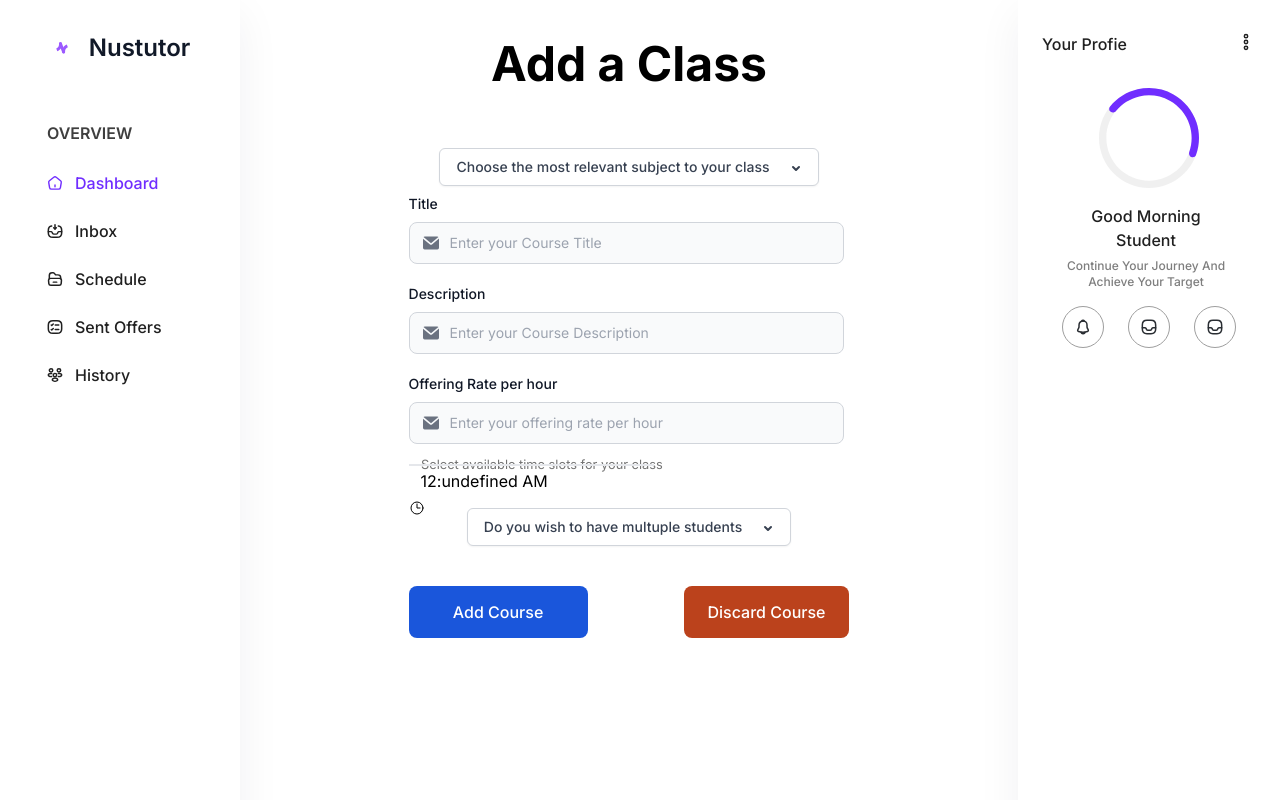
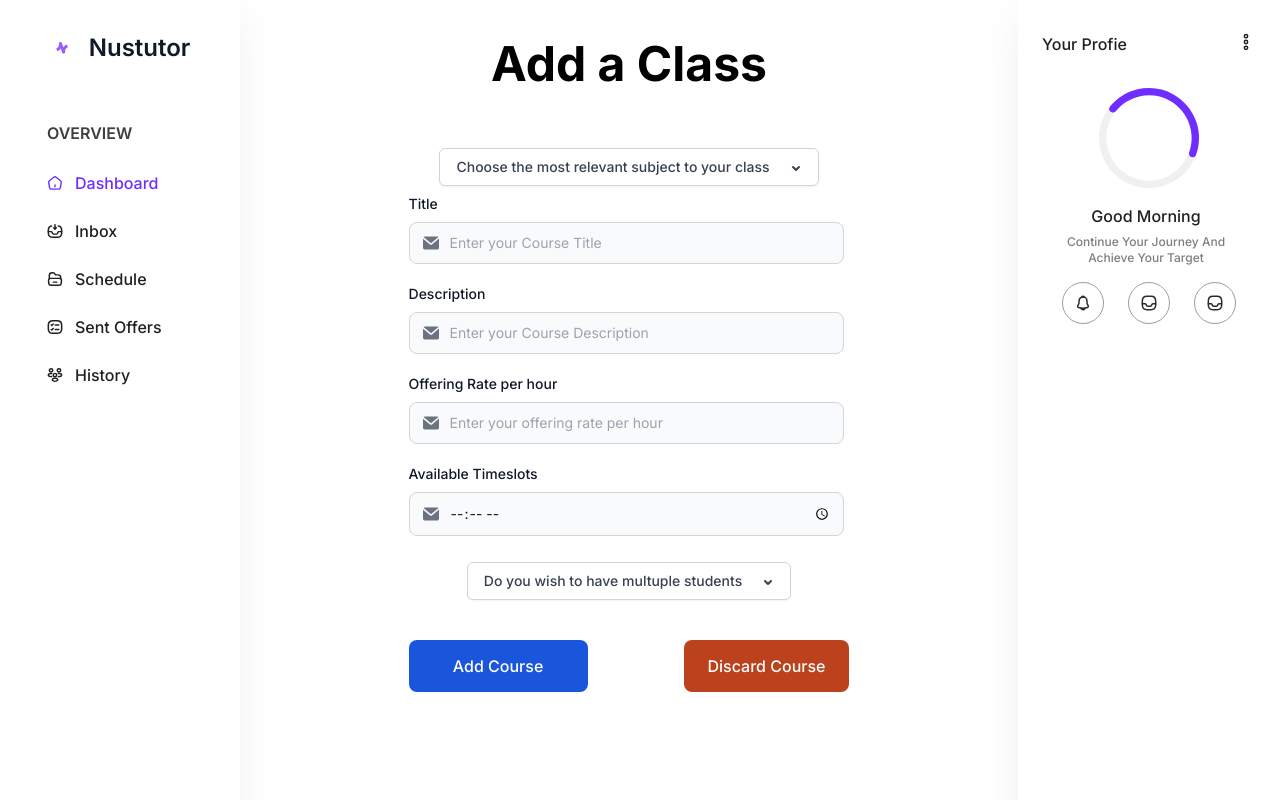
Before and after one commit to Nustutor/Frontend-Nustutor, a Next.js app: page /tutor/1/addClass in a window 1280 px wide. Shown: the top 800 px of the page. Built offline with nearby package versions, Linux system fonts and the light colour scheme.

Commit message:
user & tutor apis

```diff
--- a/app/dashboard/[id]/page.tsx
+++ b/app/dashboard/[id]/page.tsx
@@ -4,7 +4,7 @@ import React from 'react'
 const page = () => {
   return (
     <div>
-      <StudentDashboard/>
+      <StudentDashboard Username={undefined}/>
     </div>
   )
 }
--- a/components/dashboard/Tindex.tsx
+++ b/components/dashboard/Tindex.tsx
@@ -6,7 +6,7 @@ import QuickActions from './quickActions'
 import Offers from './gigs'
 import RecentActivity from './recentActivity'
 
-const TutorDashboard = () => {
+const TutorDashboard = ({Username}) => {
   return (
     <div className="flex justify-start items-center  h-[1514px] gap-8 bg-white">
         <Sidebar/>
@@ -79,7 +79,7 @@ const TutorDashboard = () => {
       </div>
       <div className="flex flex-col justify-start items-center self-stretch flex-grow-0 flex-shrink-0 relative gap-1.5">
         <p className="self-stretch flex-grow-0 flex-shrink-0 w-[168px] text-base font-medium text-center capitalize text-[#202020]">
-          good Morning Tutor
+          good Morning {Username}
         </p>
         <p className="self-stretch flex-grow-0 flex-shrink-0 w-[168px] text-xs font-medium text-center capitalize text-[#7e7e7e]">
           continue your journey and achieve Your Target
--- a/components/dashboard/addClass.tsx
+++ b/components/dashboard/addClass.tsx
@@ -9,6 +9,7 @@ import { useState } from 'react';
 import { useRouter } from 'next/navigation';
 import { useEffect } from 'react';
 import TimePicker from './TimePicker';
+import { Input } from 'postcss';
 
 const AddClass = () => {
   const [selectedOptions, setSelectedOptions] = useState({
@@ -84,10 +85,11 @@ const AddClass = () => {
     input={'number'}
     inputValue={formData.rate}
     onChange={(e) => handleInputChange('rate', e.target.value)} />
-    <TimePicker label={'Select available time slots for your class'}
-    input={'text'}
-    inputValue={'formData.availableTimeslots'}
-    onChange={(e) => handleInputChange('availableTimeslots', e.target.value)}/>
+    <InputField label={'Available Timeslots'}
+    directive={'Enter your available timeslots'}
+    input={'time'}
+    inputValue={formData.availableTimeslots}
+    onChange={(e) => handleInputChange('availableTimeslots', e.target.value)} />
     <Dropdown
         title="Do you wish to have multuple students"
         options={['Yes', 'No']}
--- a/components/dashboard/index.tsx
+++ b/components/dashboard/index.tsx
@@ -6,7 +6,7 @@ import QuickActions from './quickActions'
 import Offers from './gigs'
 import RecentActivity from './recentActivity'
 
-const StudentDashboard = () => {
+const StudentDashboard = ({Username}) => {
   return (
     <div className="flex justify-start items-center  h-[1514px] gap-8 bg-white">
         <Sidebar/>
@@ -79,7 +79,7 @@ const StudentDashboard = () => {
       </div>
       <div className="flex flex-col justify-start items-center self-stretch flex-grow-0 flex-shrink-0 relative gap-1.5">
         <p className="self-stretch flex-grow-0 flex-shrink-0 w-[168px] text-base font-medium text-center capitalize text-[#202020]">
-          good Morning Student
+          good Morning {Username}
         </p>
         <p className="self-stretch flex-grow-0 flex-shrink-0 w-[168px] text-xs font-medium text-center capitalize text-[#7e7e7e]">
           continue your journey and achieve Your Target
--- a/components/dashboard/userpanel.tsx
+++ b/components/dashboard/userpanel.tsx
@@ -1,6 +1,6 @@
 import React from 'react'
 
-const UserPanel = () => {
+const UserPanel = ({Username}) => {
   return (
     <div
   className="flex flex-col justify-start items-center self-stretch flex-grow-0 flex-shrink-0 gap-9 px-6 py-8 bg-white"
@@ -60,7 +60,7 @@ const UserPanel = () => {
     </div>
     <div className="flex flex-col justify-start items-center self-stretch flex-grow-0 flex-shrink-0 relative gap-1.5">
       <p className="self-stretch flex-grow-0 flex-shrink-0 w-[168px] text-base font-medium text-center capitalize text-[#202020]">
-        good Morning Student
+        good Morning {Username}
       </p>
       <p className="self-stretch flex-grow-0 flex-shrink-0 w-[168px] text-xs font-medium text-center capitalize text-[#7e7e7e]">
         continue your journey and achieve Your Target
--- a/components/navbar/heroCTA.tsx
+++ b/components/navbar/heroCTA.tsx
@@ -5,12 +5,15 @@ import { useRouter } from 'next/navigation';
 const endpoint = process.env.NEXT_PUBLIC_BACKEND_ENDPOINT
 
 const HeroCTA = () => {
-  const uuid = localStorage.getItem('userID');
-  const token = localStorage.getItem('token');
   const router = useRouter();
+  let uuid: string | null, token: string | null;
+  if (typeof window !== 'undefined') {
+    uuid = localStorage.getItem('userID');
+    token = localStorage.getItem('token');
+  }
   const handleStudent = async () => {
-    const token = localStorage.getItem('token');
-
+    console.log(uuid)
+    console.log('FOO',token)
     try {
       const response = await fetch(`${endpoint}/user`, {
         method: 'GET',
@@ -25,7 +28,8 @@ const HeroCTA = () => {
       if (response.ok) {
         const userData = await response.json();
         // Assuming you have a user ID in the response, use it in the route
-        const userId = userData.results[0];
+        console.log(userData)
+        const userId = userData.results[0].uuid;
         console.log('FOO',userId)
         router.push(`/dashboard/${userId}`);
       } else {
```
